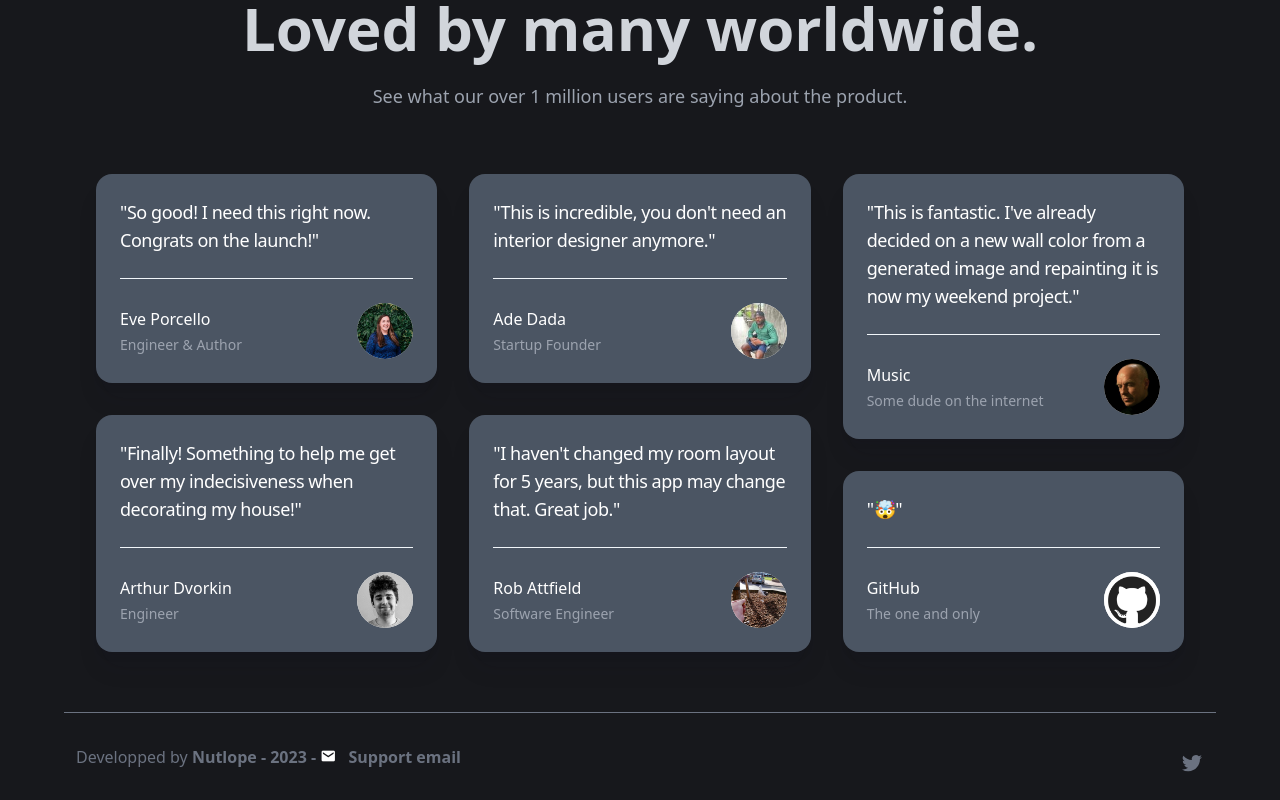
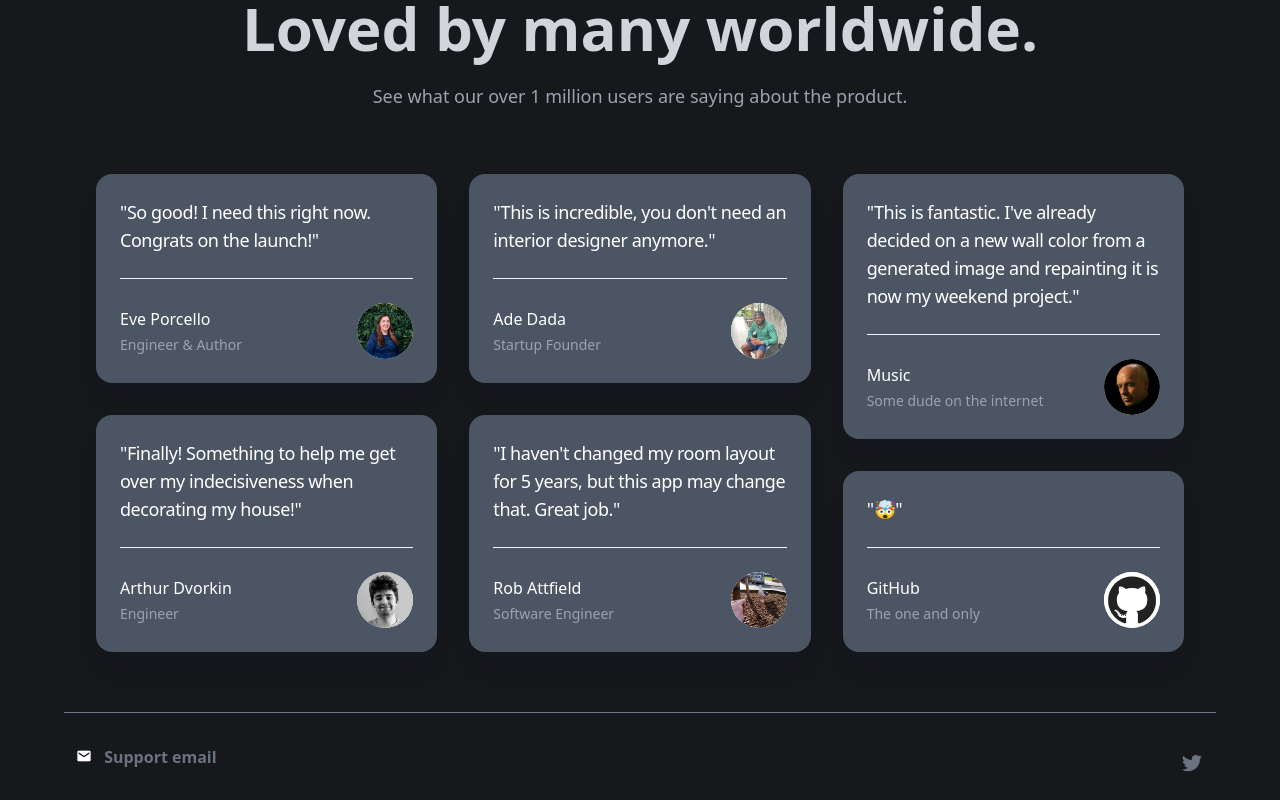
Before and after one commit to hhouaiss/instadecor, a Next.js app: page / in a window 1280 px wide. Shown: the part 1211-2011 px from the top of the page. Built offline with nearby package versions, Linux system fonts and the light colour scheme.

Commit message:
Fix typo in Footer component

```diff
--- a/components/Footer.tsx
+++ b/components/Footer.tsx
@@ -4,7 +4,7 @@ export default function Footer() {
   return (
     <footer className="text-center h-16 sm:h-20 w-full sm:pt-2 pt-4 border-t mt-5 flex sm:flex-row flex-col justify-between items-center px-3 space-y-3 sm:mb-0 mb-3 border-gray-500">
       <div className="text-gray-500">
-        Developped by{" "}
+        {/* Developped by{" "}
         <a
           href="https://twitter.com/nutlope"
           target="_blank"
@@ -12,7 +12,7 @@ export default function Footer() {
           className="font-bold hover:underline transition hover:text-gray-300 underline-offset-2"
         >
           Nutlope - 2023 - {" "}
-        </a>
+        </a> */}
         <a
           href="mailto:contact@myinstadecor.com"
           target="_blank"
```
